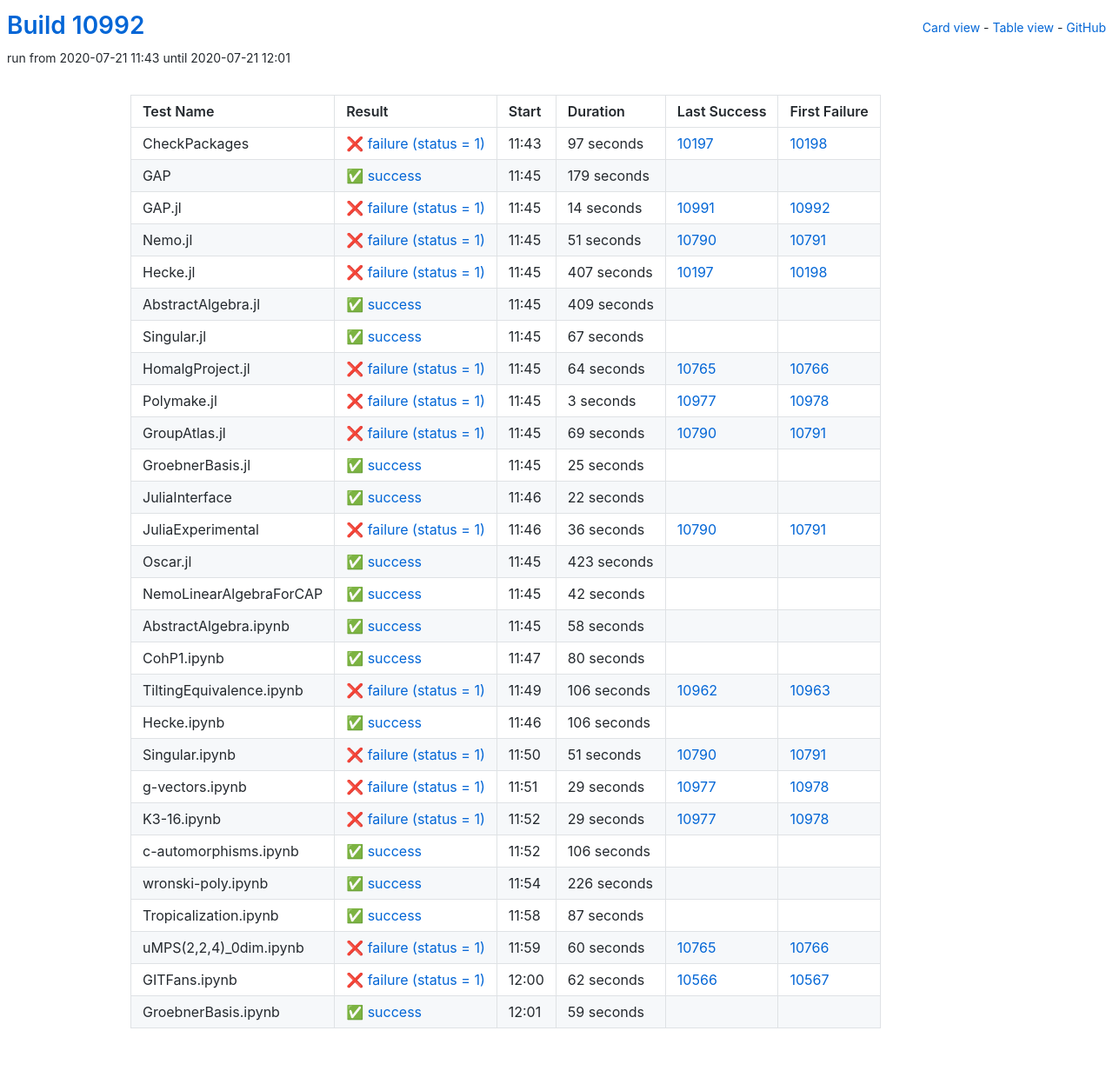
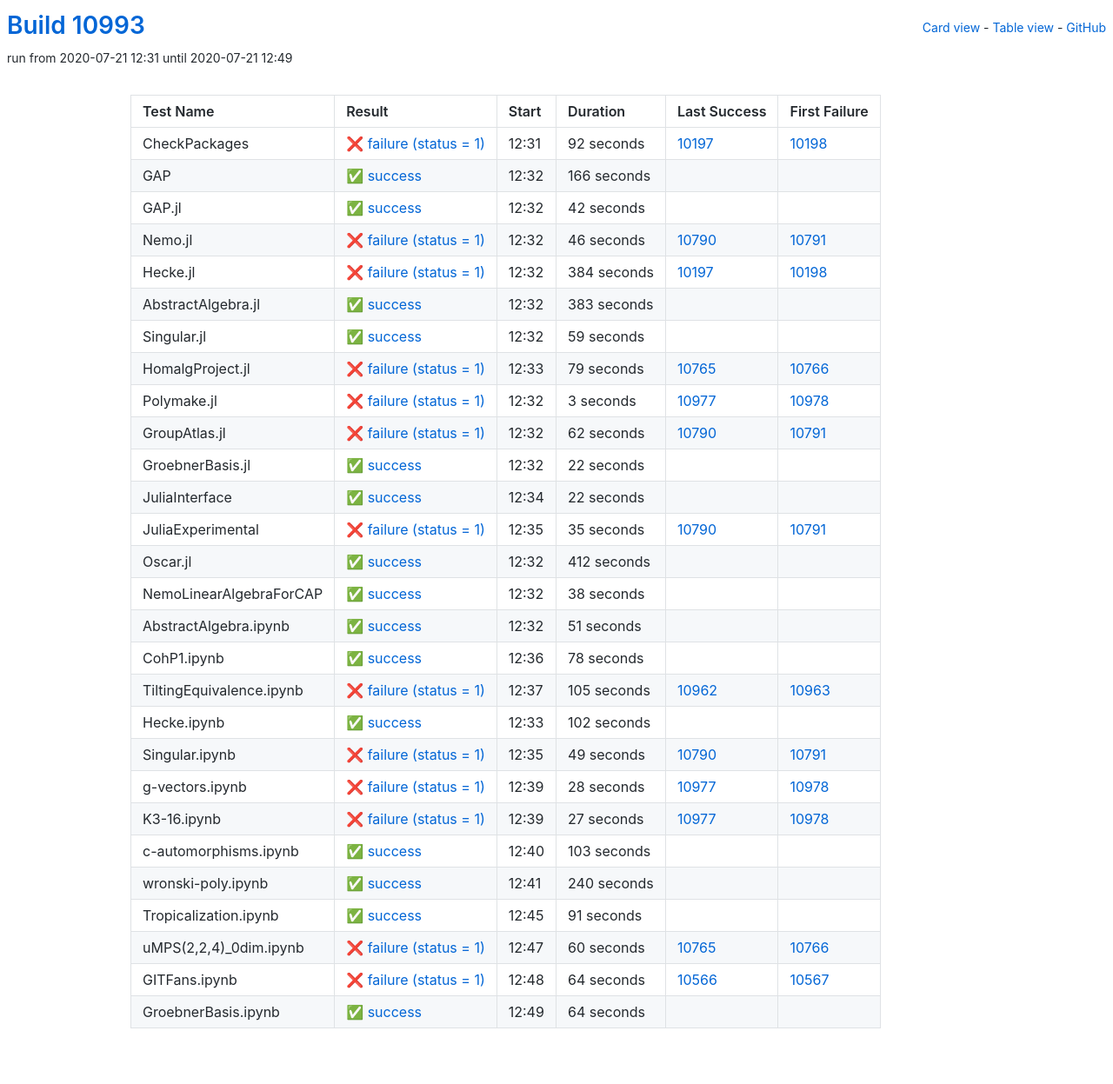
Before and after one commit to oscar-system/oscar-ci-status, a Jekyll site: the page built from table.html, in a window 1280 px wide. Shown: the whole page at 87% size. Built offline with Jekyll 4.4.1, drawn with Linux system fonts in a browser that asks for light colours.

Commit message:
Build #10993

```diff
--- a/_data/ci.yml
+++ b/_data/ci.yml
@@ -1,6 +1,6 @@
 ---
-build: 10992
-build_url: https://oscarci.mathematik.uni-kl.de/job/oscar/10992/
+build: 10993
+build_url: https://oscarci.mathematik.uni-kl.de/job/oscar/10993/
 job: oscar
 organization: oscar-system
 repo: oscar-ci-status
@@ -8,104 +8,104 @@
 tests:
 - name: CheckPackages
   id: checkpackages
-  log: https://oscarci.mathematik.uni-kl.de/job/oscar/10992/artifact/logs/build-10992/CheckPackages.log
-  start: 2020-07-21 11:43
+  log: https://oscarci.mathematik.uni-kl.de/job/oscar/10993/artifact/logs/build-10993/CheckPackages.log
+  start: 2020-07-21 12:31
   success: false
   exitcode: 1
   status: failure
-  duration: 97
+  duration: 92
   last_success: 10197
   last_success_url: https://oscarci.mathematik.uni-kl.de/job/oscar/10197/
   first_failure: 10198
   first_failure_url: https://oscarci.mathematik.uni-kl.de/job/oscar/10198/
 - name: GAP
   id: gap
-  log: https://oscarci.mathematik.uni-kl.de/job/oscar/10992/artifact/logs/build-10992/GAP.log
-  start: 2020-07-21 11:45
+  log: https://oscarci.mathematik.uni-kl.de/job/oscar/10993/artifact/logs/build-10993/GAP.log
+  start: 2020-07-21 12:32
   success: true
   exitcode: 0
   status: success
-  duration: 179
+  duration: 166
   last_success: false
   last_success_url:
   first_failure: false
   first_failure_url:
 - name: GAP.jl
   id: gap-jl
-  log: https://oscarci.mathematik.uni-kl.de/job/oscar/10992/artifact/logs/build-10992/GAP.jl.log
-  start: 2020-07-21 11:45
+  log: https://oscarci.mathematik.uni-kl.de/job/oscar/10993/artifact/logs/build-10993/GAP.jl.log
+  start: 2020-07-21 12:32
+  success: true
+  exitcode: 0
+  status: success
+  duration: 42
+  last_success: false
+  last_success_url:
+  first_failure: false
+  first_failure_url:
+- name: Nemo.jl
+  id: nemo-jl
+  log: https://oscarci.mathematik.uni-kl.de/job/oscar/10993/artifact/logs/build-10993/Nemo.jl.log
+  start: 2020-07-21 12:32
   success: false
   exitcode: 1
   status: failure
-  duration: 14
-  last_success: 10991
-  last_success_url: https://oscarci.mathematik.uni-kl.de/job/oscar/10991/
-  first_failure: 10992
-  first_failure_url: https://oscarci.mathematik.uni-kl.de/job/oscar/10992/
-- name: Nemo.jl
-  id: nemo-jl
-  log: https://oscarci.mathematik.uni-kl.de/job/oscar/10992/artifact/logs/build-10992/Nemo.jl.log
-  start: 2020-07-21 11:45
-  success: false
-  exitcode: 1
-  status: failure
-  duration: 51
+  duration: 46
   last_success: 10790
   last_success_url: https://oscarci.mathematik.uni-kl.de/job/oscar/10790/
   first_failure: 10791
   first_failure_url: https://oscarci.mathematik.uni-kl.de/job/oscar/10791/
 - name: Hecke.jl
   id: hecke-jl
-  log: https://oscarci.mathematik.uni-kl.de/job/oscar/10992/artifact/logs/build-10992/Hecke.jl.log
-  start: 2020-07-21 11:45
+  log: https://oscarci.mathematik.uni-kl.de/job/oscar/10993/artifact/logs/build-10993/Hecke.jl.log
+  start: 2020-07-21 12:32
   success: false
   exitcode: 1
   status: failure
-  duration: 407
+  duration: 384
   last_success: 10197
   last_success_url: https://oscarci.mathematik.uni-kl.de/job/oscar/10197/
   first_failure: 10198
   first_failure_url: https://oscarci.mathematik.uni-kl.de/job/oscar/10198/
 - name: AbstractAlgebra.jl
   id: abstractalgebra-jl
-  log: https://oscarci.mathematik.uni-kl.de/job/oscar/10992/artifact/logs/build-10992/AbstractAlgebra.jl.log
-  start: 2020-07-21 11:45
+  log: https://oscarci.mathematik.uni-kl.de/job/oscar/10993/artifact/logs/build-10993/AbstractAlgebra.jl.log
+  start: 2020-07-21 12:32
   success: true
   exitcode: 0
   status: success
-  duration: 409
+  duration: 383
   last_success: false
   last_success_url:
   first_failure: false
   first_failure_url:
 - name: Singular.jl
   id: singular-jl
-  log: https://oscarci.mathematik.uni-kl.de/job/oscar/10992/artifact/logs/build-10992/Singular.jl.log
-  start: 2020-07-21 11:45
+  log: https://oscarci.mathematik.uni-kl.de/job/oscar/10993/artifact/logs/build-10993/Singular.jl.log
+  start: 2020-07-21 12:32
   success: true
   exitcode: 0
   status: success
-  duration: 67
+  duration: 59
   last_success: false
   last_success_url:
   first_failure: false
   first_failure_url:
 - name: HomalgProject.jl
   id: homalgproject-jl
-  log: https://oscarci.mathematik.uni-kl.de/job/oscar/10992/artifact/logs/build-10992/HomalgProject.jl.log
-  start: 2020-07-21 11:45
+  log: https://oscarci.mathematik.uni-kl.de/job/oscar/10993/artifact/logs/build-10993/HomalgProject.jl.log
+  start: 2020-07-21 12:33
   success: false
   exitcode: 1
   status: failure
-  duration: 64
+  duration: 79
   last_success: 10765
   last_success_url: https://oscarci.mathematik.uni-kl.de/job/oscar/10765/
   first_failure: 10766
   first_failure_url: https://oscarci.mathematik.uni-kl.de/job/oscar/10766/
 - name: Polymake.jl
   id: polymake-jl
-  log: https://oscarci.mathematik.uni-kl.de/job/oscar/10992/artifact/logs/build-10992/Polymake.jl.log
-  start: 2020-07-21 11:45
+  log: https://oscarci.mathematik.uni-kl.de/job/oscar/10993/artifact/logs/build-10993/Polymake.jl.log
+  start: 2020-07-21 12:32
   success: false
   exitcode: 1
   status: failure
@@ -116,32 +116,32 @@
   first_failure_url: https://oscarci.mathematik.uni-kl.de/job/oscar/10978/
 - name: GroupAtlas.jl
   id: groupatlas-jl
-  log: https://oscarci.mathematik.uni-kl.de/job/oscar/10992/artifact/logs/build-10992/GroupAtlas.jl.log
-  start: 2020-07-21 11:45
+  log: https://oscarci.mathematik.uni-kl.de/job/oscar/10993/artifact/logs/build-10993/GroupAtlas.jl.log
+  start: 2020-07-21 12:32
   success: false
   exitcode: 1
   status: failure
-  duration: 69
+  duration: 62
   last_success: 10790
   last_success_url: https://oscarci.mathematik.uni-kl.de/job/oscar/10790/
   first_failure: 10791
   first_failure_url: https://oscarci.mathematik.uni-kl.de/job/oscar/10791/
 - name: GroebnerBasis.jl
   id: groebnerbasis-jl
-  log: https://oscarci.mathematik.uni-kl.de/job/oscar/10992/artifact/logs/build-10992/GroebnerBasis.jl.log
-  start: 2020-07-21 11:45
+  log: https://oscarci.mathematik.uni-kl.de/job/oscar/10993/artifact/logs/build-10993/GroebnerBasis.jl.log
+  start: 2020-07-21 12:32
   success: true
   exitcode: 0
   status: success
-  duration: 25
+  duration: 22
   last_success: false
   last_success_url:
   first_failure: false
   first_failure_url:
 - name: JuliaInterface
   id: juliainterface
-  log: https://oscarci.mathematik.uni-kl.de/job/oscar/10992/artifact/logs/build-10992/JuliaInterface.log
-  start: 2020-07-21 11:46
+  log: https://oscarci.mathematik.uni-kl.de/job/oscar/10993/artifact/logs/build-10993/JuliaInterface.log
+  start: 2020-07-21 12:34
   success: true
   exitcode: 0
   status: success
@@ -152,164 +152,164 @@
   first_failure_url:
 - name: JuliaExperimental
   id: juliaexperimental
-  log: https://oscarci.mathematik.uni-kl.de/job/oscar/10992/artifact/logs/build-10992/JuliaExperimental.log
-  start: 2020-07-21 11:46
+  log: https://oscarci.mathematik.uni-kl.de/job/oscar/10993/artifact/logs/build-10993/JuliaExperimental.log
+  start: 2020-07-21 12:35
   success: false
   exitcode: 1
   status: failure
-  duration: 36
+  duration: 35
   last_success: 10790
   last_success_url: https://oscarci.mathematik.uni-kl.de/job/oscar/10790/
   first_failure: 10791
   first_failure_url: https://oscarci.mathematik.uni-kl.de/job/oscar/10791/
 - name: Oscar.jl
   id: oscar-jl
-  log: https://oscarci.mathematik.uni-kl.de/job/oscar/10992/artifact/logs/build-10992/Oscar.jl.log
-  start: 2020-07-21 11:45
+  log: https://oscarci.mathematik.uni-kl.de/job/oscar/10993/artifact/logs/build-10993/Oscar.jl.log
+  start: 2020-07-21 12:32
   success: true
   exitcode: 0
   status: success
-  duration: 423
+  duration: 412
   last_success: false
   last_success_url:
   first_failure: false
   first_failure_url:
 - name: NemoLinearAlgebraForCAP
   id: nemolinearalgebraforcap
-  log: https://oscarci.mathematik.uni-kl.de/job/oscar/10992/artifact/logs/build-10992/NemoLinearAlgebraForCAP.log
-  start: 2020-07-21 11:45
+  log: https://oscarci.mathematik.uni-kl.de/job/oscar/10993/artifact/logs/build-10993/NemoLinearAlgebraForCAP.log
+  start: 2020-07-21 12:32
   success: true
   exitcode: 0
   status: success
-  duration: 42
+  duration: 38
   last_success: false
   last_success_url:
   first_failure: false
   first_failure_url:
 - name: AbstractAlgebra.ipynb
   id: abstractalgebra-ipynb
-  log: https://oscarci.mathematik.uni-kl.de/job/oscar/10992/artifact/logs/build-10992/AbstractAlgebra.ipynb.log
-  start: 2020-07-21 11:45
+  log: https://oscarci.mathematik.uni-kl.de/job/oscar/10993/artifact/logs/build-10993/AbstractAlgebra.ipynb.log
+  start: 2020-07-21 12:32
   success: true
   exitcode: 0
   status: success
-  duration: 58
+  duration: 51
   last_success: false
   last_success_url:
   first_failure: false
   first_failure_url:
 - name: CohP1.ipynb
   id: cohp1-ipynb
-  log: https://oscarci.mathematik.uni-kl.de/job/oscar/10992/artifact/logs/build-10992/CohP1.ipynb.log
-  start: 2020-07-21 11:47
+  log: https://oscarci.mathematik.uni-kl.de/job/oscar/10993/artifact/logs/build-10993/CohP1.ipynb.log
+  start: 2020-07-21 12:36
   success: true
   exitcode: 0
   status: success
-  duration: 80
+  duration: 78
   last_success: false
   last_success_url:
   first_failure: false
   first_failure_url:
 - name: TiltingEquivalence.ipynb
   id: tiltingequivalence-ipynb
-  log: https://oscarci.mathematik.uni-kl.de/job/oscar/10992/artifact/logs/build-10992/TiltingEquivalence.ipynb.log
-  start: 2020-07-21 11:49
+  log: https://oscarci.mathematik.uni-kl.de/job/oscar/10993/artifact/logs/build-10993/TiltingEquivalence.ipynb.log
+  start: 2020-07-21 12:37
   success: false
   exitcode: 1
   status: failure
-  duration: 106
+  duration: 105
   last_success: 10962
   last_success_url: https://oscarci.mathematik.uni-kl.de/job/oscar/10962/
   first_failure: 10963
   first_failure_url: https://oscarci.mathematik.uni-kl.de/job/oscar/10963/
 - name: Hecke.ipynb
   id: hecke-ipynb
-  log: https://oscarci.mathematik.uni-kl.de/job/oscar/10992/artifact/logs/build-10992/Hecke.ipynb.log
-  start: 2020-07-21 11:46
+  log: https://oscarci.mathematik.uni-kl.de/job/oscar/10993/artifact/logs/build-10993/Hecke.ipynb.log
+  start: 2020-07-21 12:33
   success: true
   exitcode: 0
   status: success
-  duration: 106
+  duration: 102
   last_success: false
   last_success_url:
   first_failure: false
   first_failure_url:
 - name: Singular.ipynb
   id: singular-ipynb
-  log: https://oscarci.mathematik.uni-kl.de/job/oscar/10992/artifact/logs/build-10992/Singular.ipynb.log
-  start: 2020-07-21 11:50
+  log: https://oscarci.mathematik.uni-kl.de/job/oscar/10993/artifact/logs/build-10993/Singular.ipynb.log
+  start: 2020-07-21 12:35
   success: false
   exitcode: 1
   status: failure
-  duration: 51
+  duration: 49
   last_success: 10790
   last_success_url: https://oscarci.mathematik.uni-kl.de/job/oscar/10790/
   first_failure: 10791
   first_failure_url: https://oscarci.mathematik.uni-kl.de/job/oscar/10791/
 - name: g-vectors.ipynb
   id: g-vectors-ipynb
-  log: https://oscarci.mathematik.uni-kl.de/job/oscar/10992/artifact/logs/build-10992/g-vectors.ipynb.log
-  start: 2020-07-21 11:51
+  log: https://oscarci.mathematik.uni-kl.de/job/oscar/10993/artifact/logs/build-10993/g-vectors.ipynb.log
+  start: 2020-07-21 12:39
   success: false
   exitcode: 1
   status: failure
-  duration: 29
+  duration: 28
   last_success: 10977
   last_success_url: https://oscarci.mathematik.uni-kl.de/job/oscar/10977/
   first_failure: 10978
   first_failure_url: https://oscarci.mathematik.uni-kl.de/job/oscar/10978/
 - name: K3-16.ipynb
   id: k3-16-ipynb
-  log: https://oscarci.mathematik.uni-kl.de/job/oscar/10992/artifact/logs/build-10992/K3-16.ipynb.log
-  start: 2020-07-21 11:52
+  log: https://oscarci.mathematik.uni-kl.de/job/oscar/10993/artifact/logs/build-10993/K3-16.ipynb.log
+  start: 2020-07-21 12:39
   success: false
   exitcode: 1
   status: failure
-  duration: 29
+  duration: 27
   last_success: 10977
   last_success_url: https://oscarci.mathematik.uni-kl.de/job/oscar/10977/
   first_failure: 10978
   first_failure_url: https://oscarci.mathematik.uni-kl.de/job/oscar/10978/
 - name: c-automorphisms.ipynb
   id: c-automorphisms-ipynb
-  log: https://oscarci.mathematik.uni-kl.de/job/oscar/10992/artifact/logs/build-10992/c-automorphisms.ipynb.log
-  start: 2020-07-21 11:52
+  log: https://oscarci.mathematik.uni-kl.de/job/oscar/10993/artifact/logs/build-10993/c-automorphisms.ipynb.log
+  start: 2020-07-21 12:40
   success: true
   exitcode: 0
   status: success
-  duration: 106
+  duration: 103
   last_success: false
   last_success_url:
   first_failure: false
   first_failure_url:
 - name: wronski-poly.ipynb
   id: wronski-poly-ipynb
-  log: https://oscarci.mathematik.uni-kl.de/job/oscar/10992/artifact/logs/build-10992/wronski-poly.ipynb.log
-  start: 2020-07-21 11:54
+  log: https://oscarci.mathematik.uni-kl.de/job/oscar/10993/artifact/logs/build-10993/wronski-poly.ipynb.log
+  start: 2020-07-21 12:41
   success: true
   exitcode: 0
   status: success
-  duration: 226
+  duration: 240
   last_success: false
   last_success_url:
   first_failure: false
   first_failure_url:
 - name: Tropicalization.ipynb
   id: tropicalization-ipynb
-  log: https://oscarci.mathematik.uni-kl.de/job/oscar/10992/artifact/logs/build-10992/Tropicalization.ipynb.log
-  start: 2020-07-21 11:58
+  log: https://oscarci.mathematik.uni-kl.de/job/oscar/10993/artifact/logs/build-10993/Tropicalization.ipynb.log
+  start: 2020-07-21 12:45
   success: true
   exitcode: 0
   status: success
-  duration: 87
+  duration: 91
   last_success: false
   last_success_url:
   first_failure: false
   first_failure_url:
 - name: uMPS(2,2,4)_0dim.ipynb
   id: umps-2-2-4-0dim-ipynb
-  log: https://oscarci.mathematik.uni-kl.de/job/oscar/10992/artifact/logs/build-10992/uMPS-2-2-4-_0dim.ipynb.log
-  start: 2020-07-21 11:59
+  log: https://oscarci.mathematik.uni-kl.de/job/oscar/10993/artifact/logs/build-10993/uMPS-2-2-4-_0dim.ipynb.log
+  start: 2020-07-21 12:47
   success: false
   exitcode: 1
   status: failure
@@ -320,24 +320,24 @@
   first_failure_url: https://oscarci.mathematik.uni-kl.de/job/oscar/10766/
 - name: GITFans.ipynb
   id: gitfans-ipynb
-  log: https://oscarci.mathematik.uni-kl.de/job/oscar/10992/artifact/logs/build-10992/GITFans.ipynb.log
-  start: 2020-07-21 12:00
+  log: https://oscarci.mathematik.uni-kl.de/job/oscar/10993/artifact/logs/build-10993/GITFans.ipynb.log
+  start: 2020-07-21 12:48
   success: false
   exitcode: 1
   status: failure
-  duration: 62
+  duration: 64
   last_success: 10566
   last_success_url: https://oscarci.mathematik.uni-kl.de/job/oscar/10566/
   first_failure: 10567
   first_failure_url: https://oscarci.mathematik.uni-kl.de/job/oscar/10567/
 - name: GroebnerBasis.ipynb
   id: groebnerbasis-ipynb
-  log: https://oscarci.mathematik.uni-kl.de/job/oscar/10992/artifact/logs/build-10992/GroebnerBasis.ipynb.log
-  start: 2020-07-21 12:01
+  log: https://oscarci.mathematik.uni-kl.de/job/oscar/10993/artifact/logs/build-10993/GroebnerBasis.ipynb.log
+  start: 2020-07-21 12:49
   success: true
   exitcode: 0
   status: success
-  duration: 59
+  duration: 64
   last_success: false
   last_success_url:
   first_failure: false
```
Also changed, not shown: README.md.
